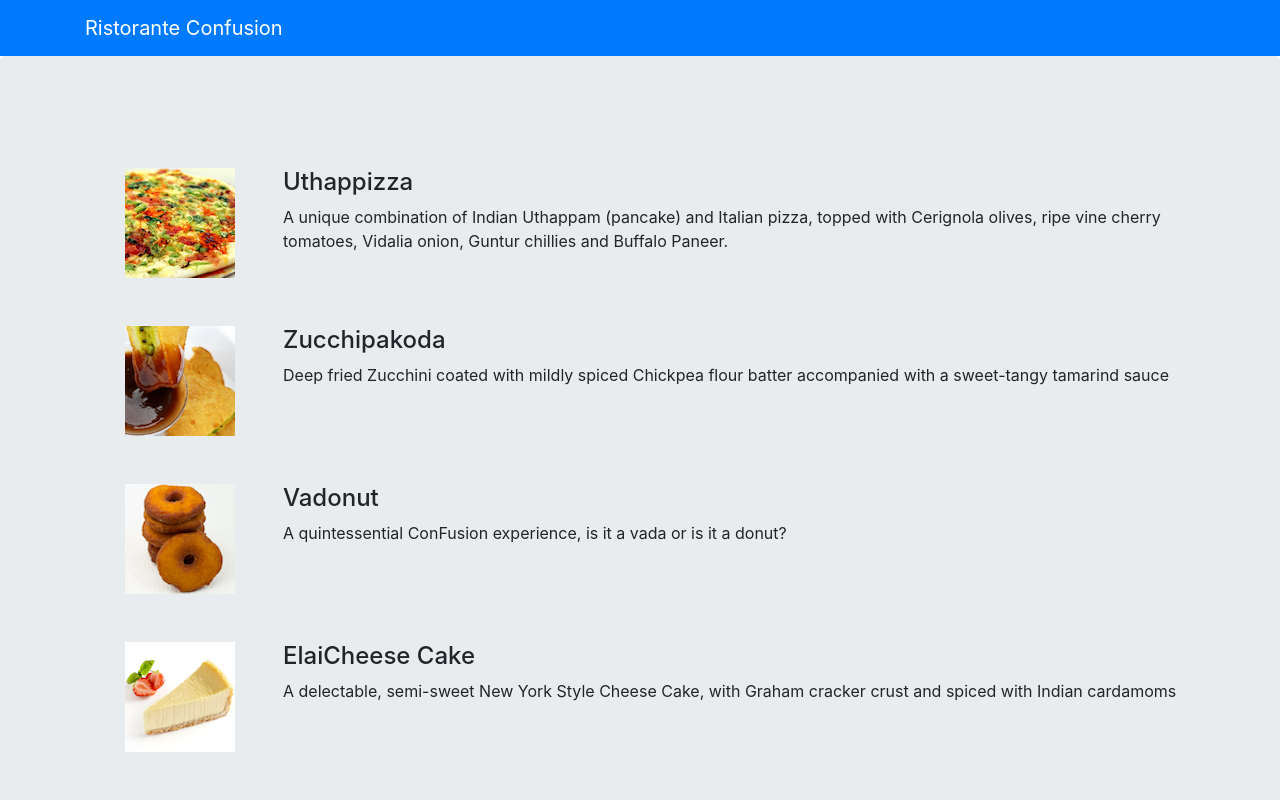
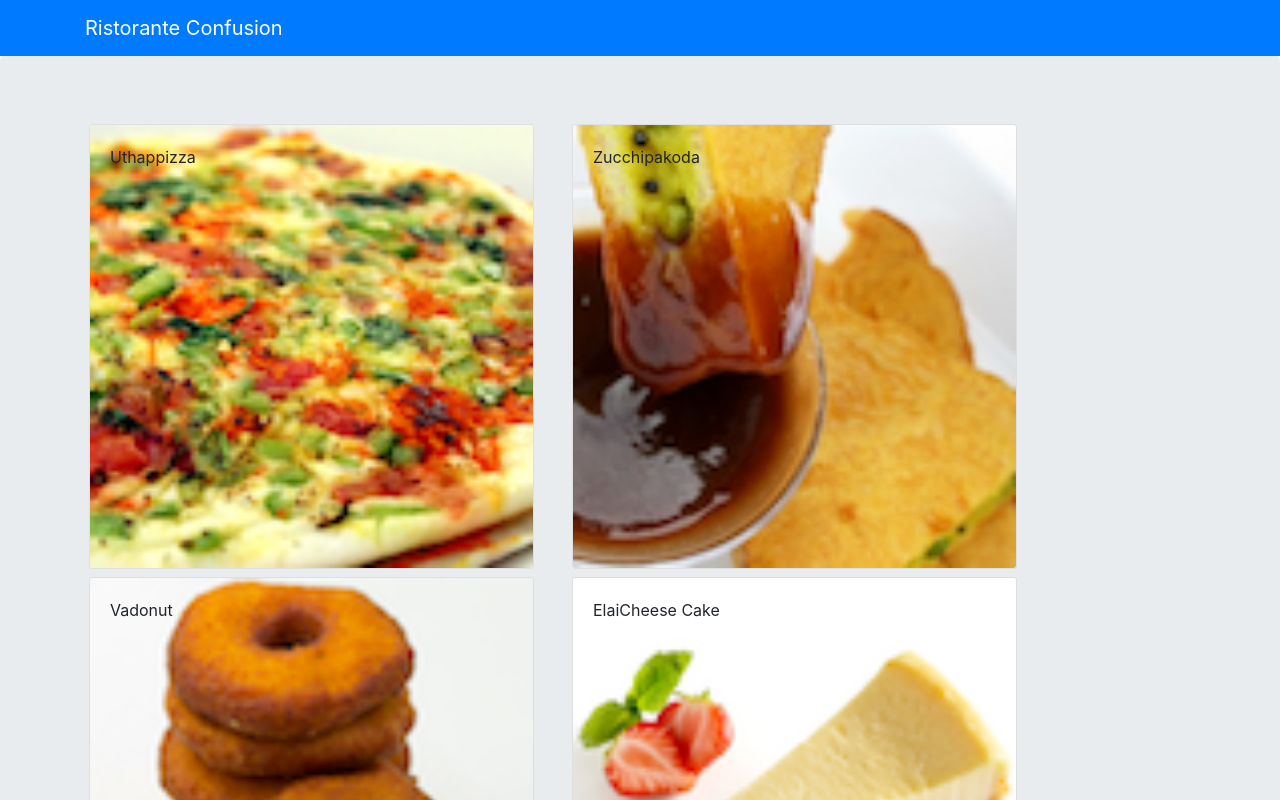
Before and after one commit to jupmorenor/reactconfusion, a React (Create React App) app: page / in a window 1280 px wide. Shown: the top 800 px of the page. Built offline with nearby package versions, Linux system fonts and the light colour scheme.

Commit message:
adding state to Components, components part 2

```diff
--- a/src/App.js
+++ b/src/App.js
@@ -1,9 +1,17 @@
-import React from 'react';
+import React, { Component } from 'react';
 import { Navbar, NavbarBrand } from 'reactstrap'
 import Menu from './components/Menu'
 import './App.css';
+import { DISHES } from './data/dishes'
 
-function App() {
+class App extends Component {
+  constructor(props) {
+    super();
+    this.state = {
+      dishes: DISHES
+    }
+  }
+  render() {
     return (
       <>
         <Navbar dark color="primary">
@@ -12,11 +20,12 @@
           </div>
         </Navbar>
         <header className="jumbotron">
-        <Menu />
+          <Menu dishes={this.state.dishes} />
         </header>
 
       </>
     );
   }
+}
 
 export default App;
--- a/src/components/Menu.js
+++ b/src/components/Menu.js
@@ -1,64 +1,50 @@
 import React, { Component } from 'react';
-import { Media } from 'reactstrap';
+import { Card, CardImg, CardImgOverlay, CardText, CardTitle, CardBody } from 'reactstrap';
 
 class Menu extends Component {
     constructor(props) {
         super();
         this.state = {
-            dishes: [
-                {
-                  id: 0,
-                  name:'Uthappizza',
-                  image: 'assets/images/uthappizza.png',
-                  category: 'mains',
-                  label:'Hot',
-                  price:'4.99',
-                  description:'A unique combination of Indian Uthappam (pancake) and Italian pizza, topped with Cerignola olives, ripe vine cherry tomatoes, Vidalia onion, Guntur chillies and Buffalo Paneer.'
-                },
-                {
-                  id: 1,
-                  name:'Zucchipakoda',
-                  image: 'assets/images/zucchipakoda.png',
-                  category: 'appetizer',
-                  label:'',
-                  price:'1.99',
-                  description:'Deep fried Zucchini coated with mildly spiced Chickpea flour batter accompanied with a sweet-tangy tamarind sauce'
-                },
-                {
-                  id: 2,
-                  name:'Vadonut',
-                  image: 'assets/images/vadonut.png',
-                  category: 'appetizer',
-                  label:'New',
-                  price:'1.99',
-                  description:'A quintessential ConFusion experience, is it a vada or is it a donut?'
-                },
-                {
-                  id: 3,
-                  name:'ElaiCheese Cake',
-                  image: 'assets/images/elaicheesecake.png',
-                  category: 'dessert',
-                  label:'',
-                  price:'2.99',
-                  description:'A delectable, semi-sweet New York Style Cheese Cake, with Graham cracker crust and spiced with Indian cardamoms'
-                }
-            ],
+            dishes: props.dishes,
+            selectedDish: null
+        }
+    }
+
+    onDishSelect(dish) {
+        this.setState({
+            selectedDish: dish
+        })
+    }
+
+    renderDish(dish) {
+        if (dish != null) {
+            return (
+                <Card>
+                    <CardImg src={dish.image} alt={dish.name} />
+                    <CardBody>
+                        <CardTitle>{dish.name}</CardTitle>
+                        <CardText>{dish.description}</CardText>
+                    </CardBody>
+                </Card>
+            );
+        } else {
+            return (
+                <div></div>
+            );
         }
     }
 
     render() {
         const menu = this.state.dishes.map((dish) => {
             return (
-                <div key={dish.id} className="col-12 mt-5">
-                    <Media tag="li">
-                        <Media left middle>
-                            <Media object src={dish.image} alt={dish.name} />
-                        </Media>
-                        <Media body className="ml-5">
-                            <Media heading>{dish.name}</Media>
-                            <p>{dish.description}</p>
-                        </Media>
-                    </Media>
+                <div key={dish.id} className="col-12 col-md-5 m-1">
+                    <Card onClick={() => this.onDishSelect(dish)}>
+                        <CardImg width="100%" src={dish.image} alt={dish.name} />
+
+                        <CardImgOverlay>
+                            <CardTitle>{dish.name}</CardTitle>
+                        </CardImgOverlay>
+                    </Card>
                 </div>
             );
         });
@@ -66,9 +52,10 @@
         return (
             <div className="container">
                 <div className="row">
-                    <Media list>
-                        {menu}
-                    </Media>
+                    {menu}
+                </div>
+                <div className="row">
+                    {this.renderDish(this.state.selectedDish)}
                 </div>
             </div>
         );
--- /dev/null
+++ b/src/data/dishes.js
@@ -0,0 +1,185 @@
+export const DISHES = [
+    {
+    id: 0,
+    name:'Uthappizza',
+    image: 'assets/images/uthappizza.png',
+    category: 'mains',
+    label:'Hot',
+    price:'4.99',
+    description:'A unique combination of Indian Uthappam (pancake) and Italian pizza, topped with Cerignola olives, ripe vine cherry tomatoes, Vidalia onion, Guntur chillies and Buffalo Paneer.',
+    comments: [
+        {
+        id: 0,
+        rating: 5,
+        comment: "Imagine all the eatables, living in conFusion!",
+        author: "John Lemon",
+        date: "2012-10-16T17:57:28.556094Z"
+        },
+        {
+        id: 1,
+        rating: 4,
+        comment: "Sends anyone to heaven, I wish I could get my mother-in-law to eat it!",
+        author: "Paul McVites",
+        date: "2014-09-05T17:57:28.556094Z"
+        },
+        {
+        id: 2,
+        rating: 3,
+        comment: "Eat it, just eat it!",
+        author: "Michael Jaikishan",
+        date: "2015-02-13T17:57:28.556094Z"
+        },
+        {
+        id: 3,
+        rating: 4,
+        comment: "Ultimate, Reaching for the stars!",
+        author: "Ringo Starry",
+        date: "2013-12-02T17:57:28.556094Z"
+        },
+        {
+        id: 4,
+        rating: 2,
+        comment: "It's your birthday, we're gonna party!",
+        author: "25 Cent",
+        date: "2011-12-02T17:57:28.556094Z"
+        }
+    ]                        },
+    {
+    id: 1,
+    name:'Zucchipakoda',
+    image: 'assets/images/zucchipakoda.png',
+    category: 'appetizer',
+    label:'',
+    price:'1.99',
+    description:'Deep fried Zucchini coated with mildly spiced Chickpea flour batter accompanied with a sweet-tangy tamarind sauce',
+    comments: [
+        {
+        id: 0,
+        rating: 5,
+        comment: "Imagine all the eatables, living in conFusion!",
+        author: "John Lemon",
+        date: "2012-10-16T17:57:28.556094Z"
+        },
+        {
+        id: 1,
+        rating: 4,
+        comment: "Sends anyone to heaven, I wish I could get my mother-in-law to eat it!",
+        author: "Paul McVites",
+        date: "2014-09-05T17:57:28.556094Z"
+        },
+        {
+        id: 2,
+        rating: 3,
+        comment: "Eat it, just eat it!",
+        author: "Michael Jaikishan",
+        date: "2015-02-13T17:57:28.556094Z"
+        },
+        {
+        id: 3,
+        rating: 4,
+        comment: "Ultimate, Reaching for the stars!",
+        author: "Ringo Starry",
+        date: "2013-12-02T17:57:28.556094Z"
+        },
+        {
+        id: 4,
+        rating: 2,
+        comment: "It's your birthday, we're gonna party!",
+        author: "25 Cent",
+        date: "2011-12-02T17:57:28.556094Z"
+        }
+    ]
+    },
+    {
+    id: 2,
+    name:'Vadonut',
+    image: 'assets/images/vadonut.png',
+    category: 'appetizer',
+    label:'New',
+    price:'1.99',
+    description:'A quintessential ConFusion experience, is it a vada or is it a donut?',
+    comments: [
+        {
+        id: 0,
+        rating: 5,
+        comment: "Imagine all the eatables, living in conFusion!",
+        author: "John Lemon",
+        date: "2012-10-16T17:57:28.556094Z"
+        },
+        {
+        id: 1,
+        rating: 4,
+        comment: "Sends anyone to heaven, I wish I could get my mother-in-law to eat it!",
+        author: "Paul McVites",
+        date: "2014-09-05T17:57:28.556094Z"
+        },
+        {
+        id: 2,
+        rating: 3,
+        comment: "Eat it, just eat it!",
+        author: "Michael Jaikishan",
+        date: "2015-02-13T17:57:28.556094Z"
+        },
+        {
+        id: 3,
+        rating: 4,
+        comment: "Ultimate, Reaching for the stars!",
+        author: "Ringo Starry",
+        date: "2013-12-02T17:57:28.556094Z"
+        },
+        {
+        id: 4,
+        rating: 2,
+        comment: "It's your birthday, we're gonna party!",
+        author: "25 Cent",
+        date: "2011-12-02T17:57:28.556094Z"
+        }
+    ]
+    },
+    {
+    id: 3,
+    name:'ElaiCheese Cake',
+    image: 'assets/images/elaicheesecake.png',
+    category: 'dessert',
+    label:'',
+    price:'2.99',
+    description:'A delectable, semi-sweet New York Style Cheese Cake, with Graham cracker crust and spiced with Indian cardamoms',
+    comments: [
+        {
+        id: 0,
+        rating: 5,
+        comment: "Imagine all the eatables, living in conFusion!",
+        author: "John Lemon",
+        date: "2012-10-16T17:57:28.556094Z"
+        },
+        {
+        id: 1,
+        rating: 4,
+        comment: "Sends anyone to heaven, I wish I could get my mother-in-law to eat it!",
+        author: "Paul McVites",
+        date: "2014-09-05T17:57:28.556094Z"
+        },
+        {
+        id: 2,
+        rating: 3,
+        comment: "Eat it, just eat it!",
+        author: "Michael Jaikishan",
+        date: "2015-02-13T17:57:28.556094Z"
+        },
+        {
+        id: 3,
+        rating: 4,
+        comment: "Ultimate, Reaching for the stars!",
+        author: "Ringo Starry",
+        date: "2013-12-02T17:57:28.556094Z"
+        },
+        {
+        id: 4,
+        rating: 2,
+        comment: "It's your birthday, we're gonna party!",
+        author: "25 Cent",
+        date: "2011-12-02T17:57:28.556094Z"
+        }
+    ]
+    }
+];
```
Lines whose indentation alone changed are shown as unchanged.
